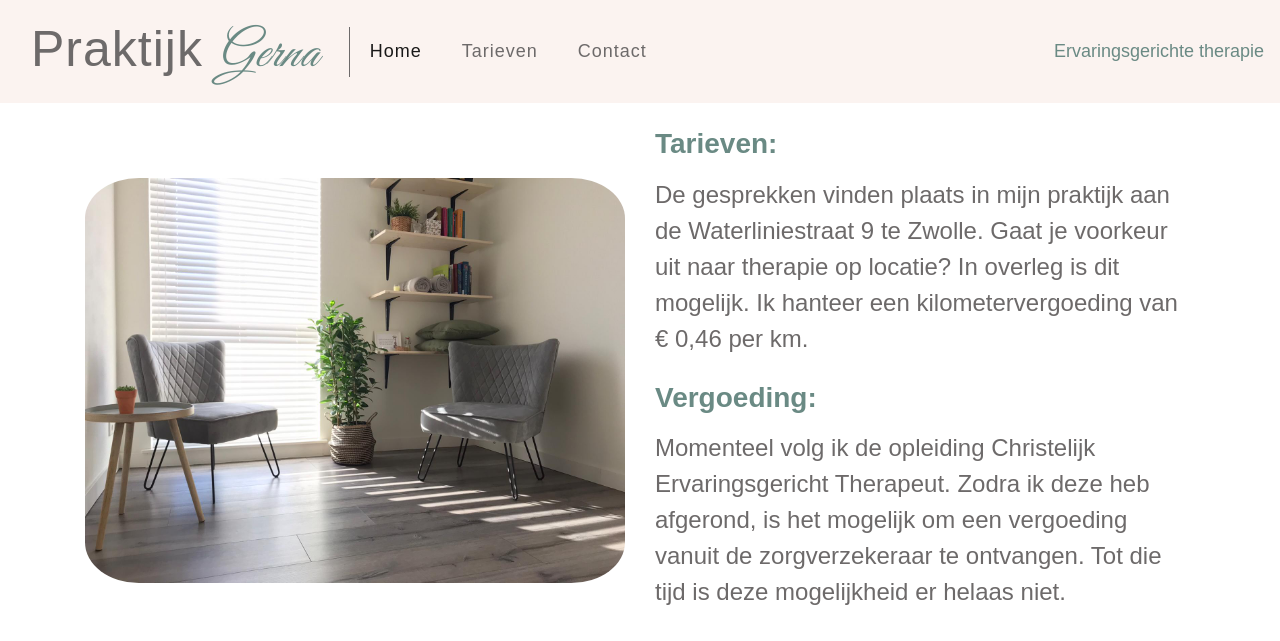
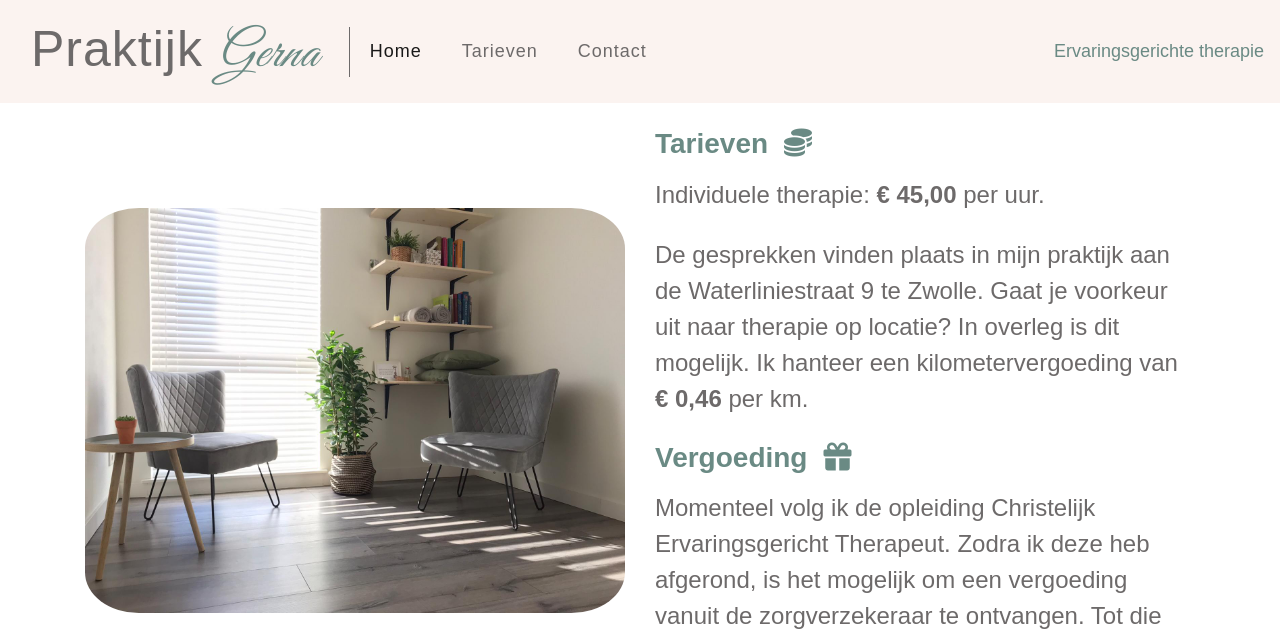
Before and after one commit to JBastiaan/jbastiaan.github.io, a Jekyll site: the page built from tarieven.html, in a window 1280 px wide. Shown: the top 641 px of the page. Built offline with Jekyll 4.4.1, drawn with Linux system fonts in a browser that asks for light colours; nearby versions of some CDN libraries.

Commit message:
update tarieven

```diff
--- a/tarieven.html
+++ b/tarieven.html
@@ -7,13 +7,14 @@ title: Tarieven
             <img class="img-fluid w-100" style="border-radius: 10%;" src="assets/images/praktijk.jpeg" alt="">
         </div>
         <div class="col-xl py-4">
-            <h3 class="text-secondary mb-3">Tarieven:</h3>
+            <h3 class="text-secondary mb-3"></i>Tarieven<i class="fa fa-regular fa-coins ml-3"></i></h3>
+            <p class="mb-4"></i>Individuele therapie: <b>€ 45,00</b> per uur.</p>
             <p class="mb-4">
                 De gesprekken vinden plaats in mijn praktijk aan de Waterliniestraat 9 te Zwolle.
                 Gaat je voorkeur uit naar therapie op locatie? In overleg is dit mogelijk.
-                Ik hanteer een kilometervergoeding van € 0,46 per km.
+                Ik hanteer een kilometervergoeding van <b>€ 0,46</b> per km.
             </p>
-            <h3 class="text-secondary mb-3">Vergoeding:</h3>
+            <h3 class="text-secondary mb-3"></i>Vergoeding<i class="fa fa-regular fa-gift ml-3"></i></h3>
             <p class="mb-4">
                 Momenteel volg ik de opleiding Christelijk Ervaringsgericht Therapeut.
                 Zodra ik deze heb afgerond, is het mogelijk om een vergoeding vanuit de zorgverzekeraar te ontvangen.
```
